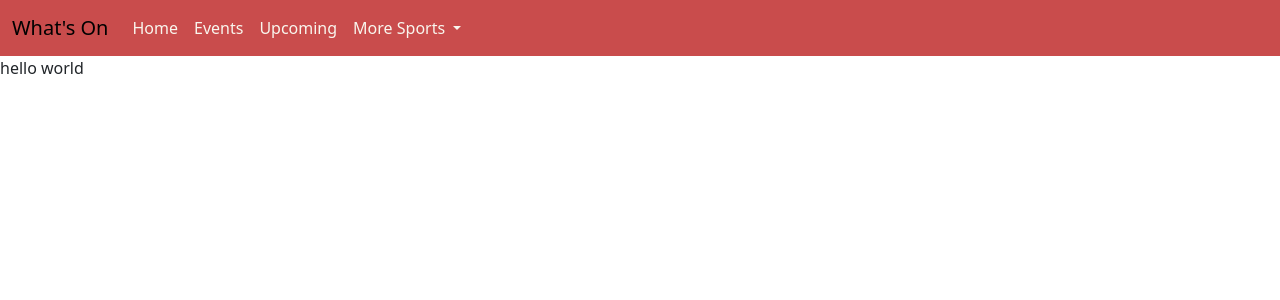
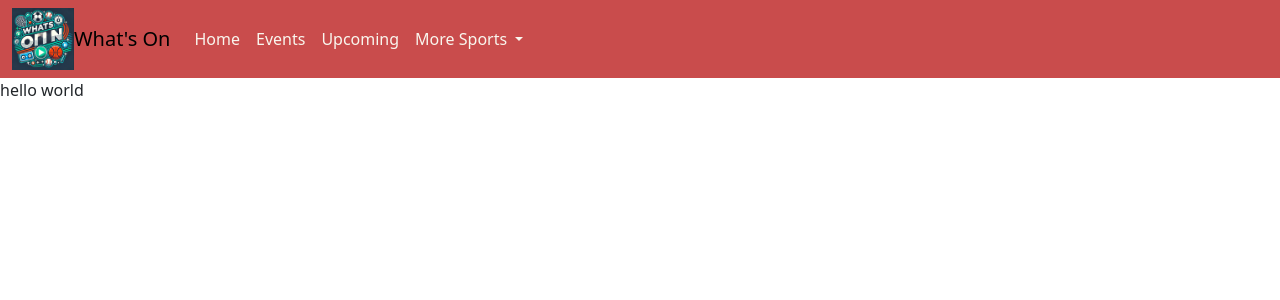
Before and after one commit to dlewid/whats-on, a Django app: page / in a window 1280 px wide. Shown: the top 300 px of the page. Run offline with Django 5.2, Linux system fonts and the light colour scheme; data that the repository does not hold is empty; some libraries are stand-ins or nearby versions.

Commit message:
nav bar styling

```diff
--- a/templates/navbar.html
+++ b/templates/navbar.html
@@ -25,6 +25,11 @@
 
 <nav class="navbar navbar-custom navbar-expand-lg navbar-light bg-light">
   <div class="container-fluid">
+     <img src="{% static 'images/temp-logo.png' %}"
+             width="62"
+             height="62"
+             class="d-inline-block align-top"
+             alt="" />
     <a class="navbar-brand" href="#">What's On</a>
     <button class="navbar-toggler" type="button" data-bs-toggle="collapse" data-bs-target="#navbarNavDropdown" aria-controls="navbarNavDropdown" aria-expanded="false" aria-label="Toggle navigation">
       <span class="navbar-toggler-icon"></span>
```
